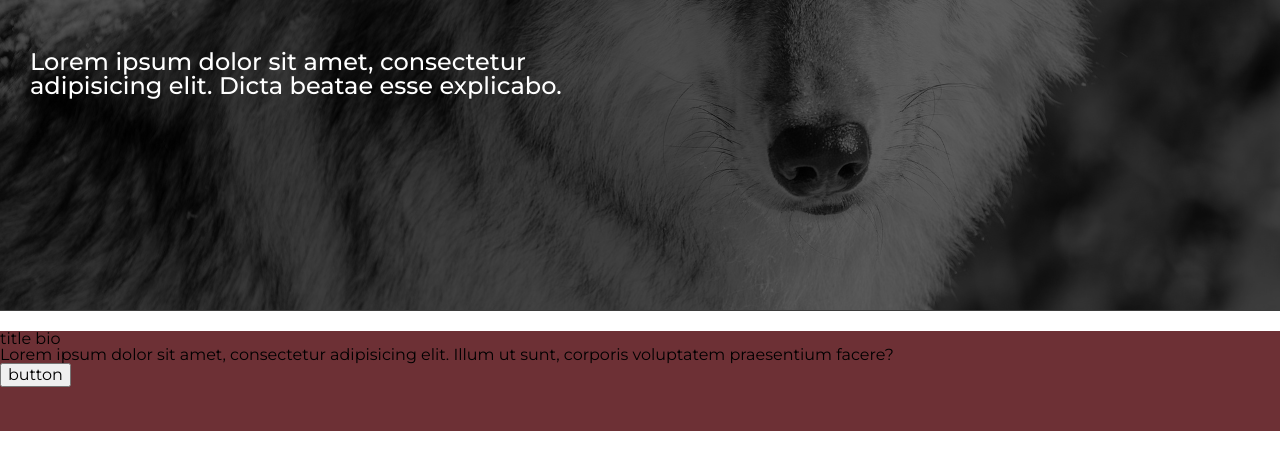
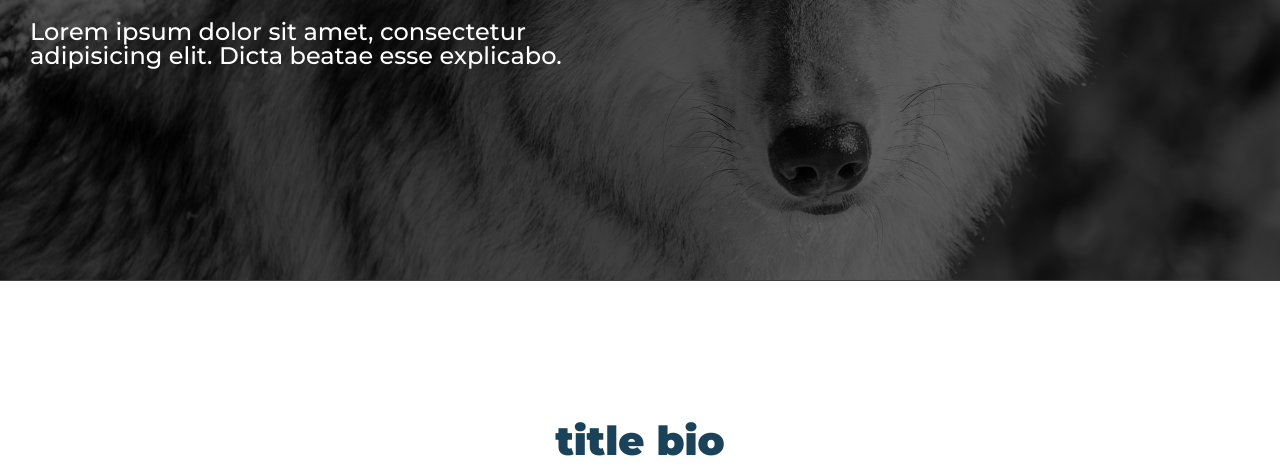
Before and after one commit to cristianoMelo86/kerygma, a website: page src/index.html in a window 1280 px wide. Shown: the part 480-952 px from the top of the page. Before the commit the page ends 911 px from the top, so only its background shows below. Drawn offline with nearby package versions, Linux system fonts and the light colour scheme; files that its build step writes are made by us from their sources; files whose address does not match are found by name.

Commit message:
update file

```diff
--- a/src/index.html
+++ b/src/index.html
@@ -41,10 +41,10 @@
 				title bio
 			</h2>
 			<p class="m-bio__desc">
-				Lorem ipsum dolor sit amet, consectetur adipisicing elit. Illum ut sunt, corporis voluptatem praesentium facere?
+				Lorem ipsum dolor sit amet, consectetur adipisicing elit. Sequi doloremque quae vel vitae hic cumque deleniti dolorem amet quas officiis ducimus aut neque porro obcaecati quisquam natus deserunt, assumenda magni architecto consequatur quibusdam, eligendi veritatis totam rem? Vel aspernatur explicabo, voluptatum aliquid, recusandae distinctio quidem asperiores ullam quaerat quasi quia eveniet, nemo vitae, dolorem nobis!
 			</p>
 			<button class="m-bio__btn">
-				button
+				Leia a biografia completa
 			</button>
 		</section> <!-- layout bio-->
 
--- a/src/scss/layout/l-bio.scss
+++ b/src/scss/layout/l-bio.scss
@@ -1,6 +1,11 @@
 .l-bio{
-	background-color: #6D3035;
+	@extend %padding-xl;
+
+	padding-top: 70px;
+	padding-bottom:70px;
 	grid-area: bio;
 	width: 100%;
-	min-height: 100px;
+	display: flex;
+	flex-wrap: wrap;
+	justify-content: center;
 }
--- a/src/scss/layout/l-header.scss
+++ b/src/scss/layout/l-header.scss
@@ -1,5 +1,6 @@
 .l-header{
-	padding: 30px 30px 0;
+	@extend %padding-xl;
+
 	grid-area: header;
 	width: $w100;
 	display: flex;
--- /dev/null
+++ b/src/scss/module/bio/_bio.scss
@@ -0,0 +1,22 @@
+/*
+ * Module Biografia
+*/
+.m-bio__title{
+	@extend %font-title;
+	width: $w100;
+	color: $primary;
+	text-align: center;
+	margin: 50px 0;
+}
+
+.m-bio__desc{
+	@extend %font-desc;
+	text-align: center;
+	margin-bottom: 60px;
+	width: $w100;
+	color: $primary;
+}
+
+.m-bio__btn{
+	@extend %btn-lg;
+}
--- a/src/scss/module/module.scss
+++ b/src/scss/module/module.scss
@@ -1 +1,2 @@
 @import "header/_header.scss";
+@import "bio/_bio.scss";
--- a/src/scss/theme/_default.scss
+++ b/src/scss/theme/_default.scss
@@ -18,3 +18,36 @@ $w70:  70%;
 $w80:  80%;
 $w90:  90%;
 $w100: 100%;
+
+/* Placeholder's */
+%padding-xl{
+	padding-left: 30px;
+	padding-right: 30px;
+	padding-bottom: 0;
+	padding-top: 0;
+}
+
+/* Fonts */
+%font-title{
+	font-size: 2.5rem;
+	font-weight: 600;
+}
+
+%font-desc{
+	font-size: 1.3rem;
+	font-weight: 400;
+	line-height: 1.7;
+	font-style: italic;
+}
+
+
+/* Botões */
+%btn-lg{
+	padding: 1rem;
+    font-size: 1.25rem;
+    border-radius: 0.3rem;
+    color: #fff;
+    background-color: $secundary;
+    border-color: $secundary;
+
+}
```
